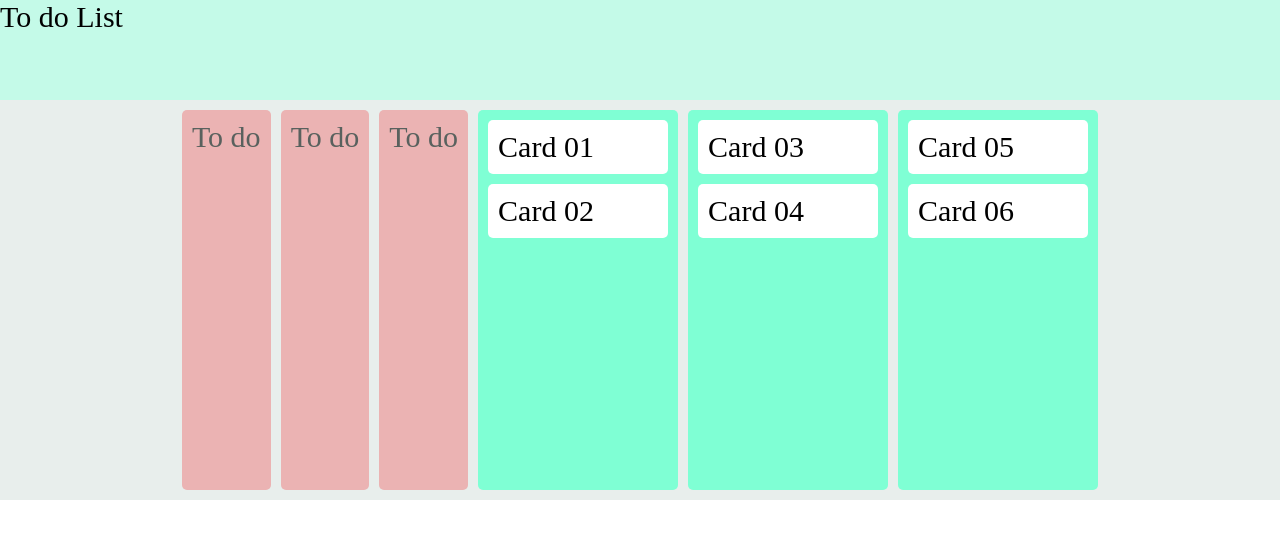
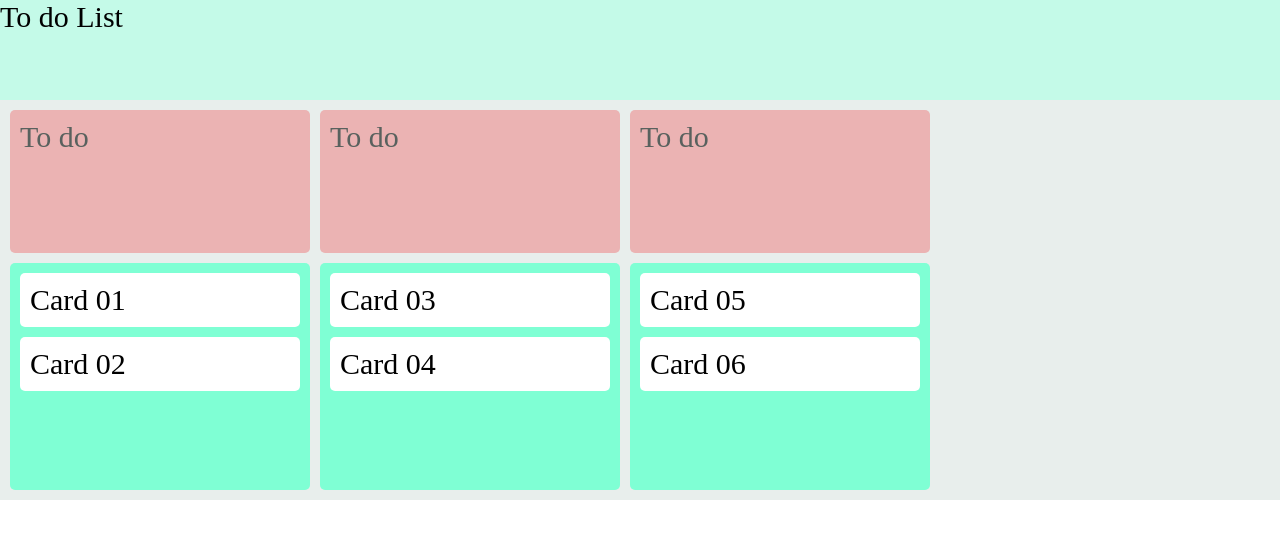
Before and after one commit to henriquedeantoni/Kanban-page, a plain HTML site: page index.html in a window 1280 px wide. Drawn offline with Linux system fonts and the light colour scheme.

Commit message:
Update styles.css

```diff
--- a/styles.css
+++ b/styles.css
@@ -16,10 +16,12 @@
 
 .kanban{
     display: flex;
-    justify-content: center;
+    /*justify-content: center;*/
     min-height: 400px;
     gap: 10px;
     padding: 10px;
+    display: grid;
+    grid-template-columns: 300px 300px 300px;
 }
 
 .column{
```
